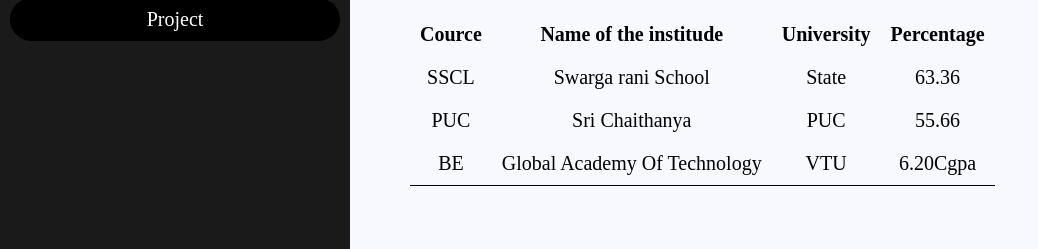
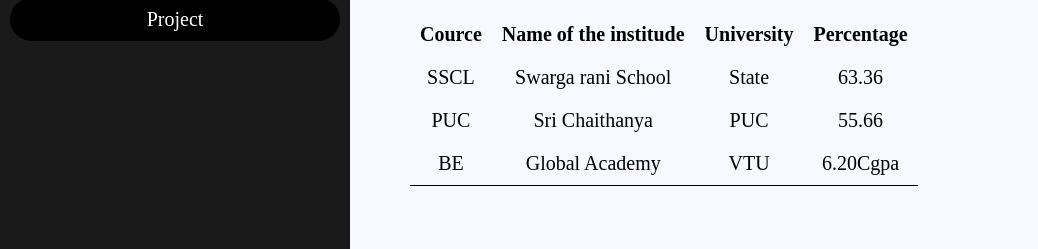
Before and after one commit to koushikns88/koushik.github.in, a plain HTML site: page index.html in a window 1280 px wide. Shown: the part 551-800 px from the top of the page, without its empty margins (0-1038 px from the left). Drawn offline with Linux system fonts and the light colour scheme.

Commit message:
Update index.html

```diff
--- a/index.html
+++ b/index.html
@@ -58,7 +58,7 @@
         </tr>
         <tr>
             <td>BE</td>
-            <td>Global Academy Of Technology</td>
+            <td>Global Academy</td>
             <td>VTU</td>
             <td>6.20Cgpa</td>
         </tr>
```
